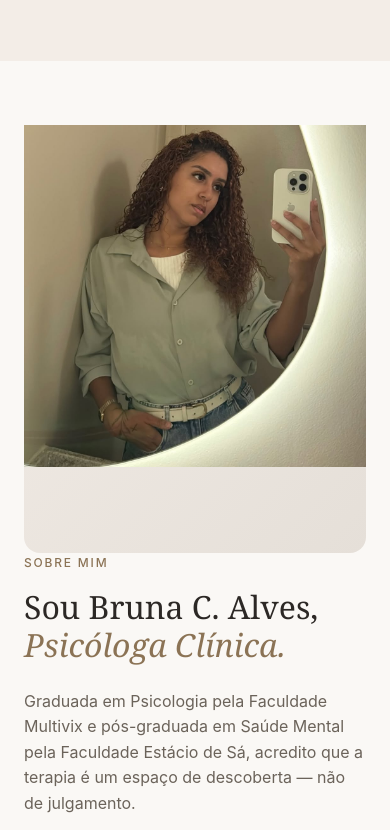
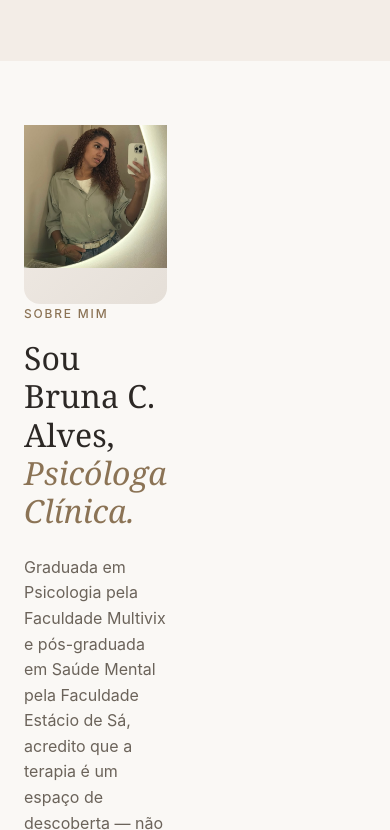
Before and after one commit to brunacalvespsi/psicologaclinica, a plain HTML site: page index.html in a window 390 px wide. Shown: the part 1730-2560 px from the top of the page. Drawn offline with Linux system fonts and the light colour scheme; a web font is replaced by a local one.

Commit message:
Update index.html

```diff
--- a/index.html
+++ b/index.html
@@ -851,7 +851,6 @@
       }
 
       .pain__inner,
-      .sobre__inner,
       .contato__inner {
         grid-template-columns: 1fr;
       }
```
